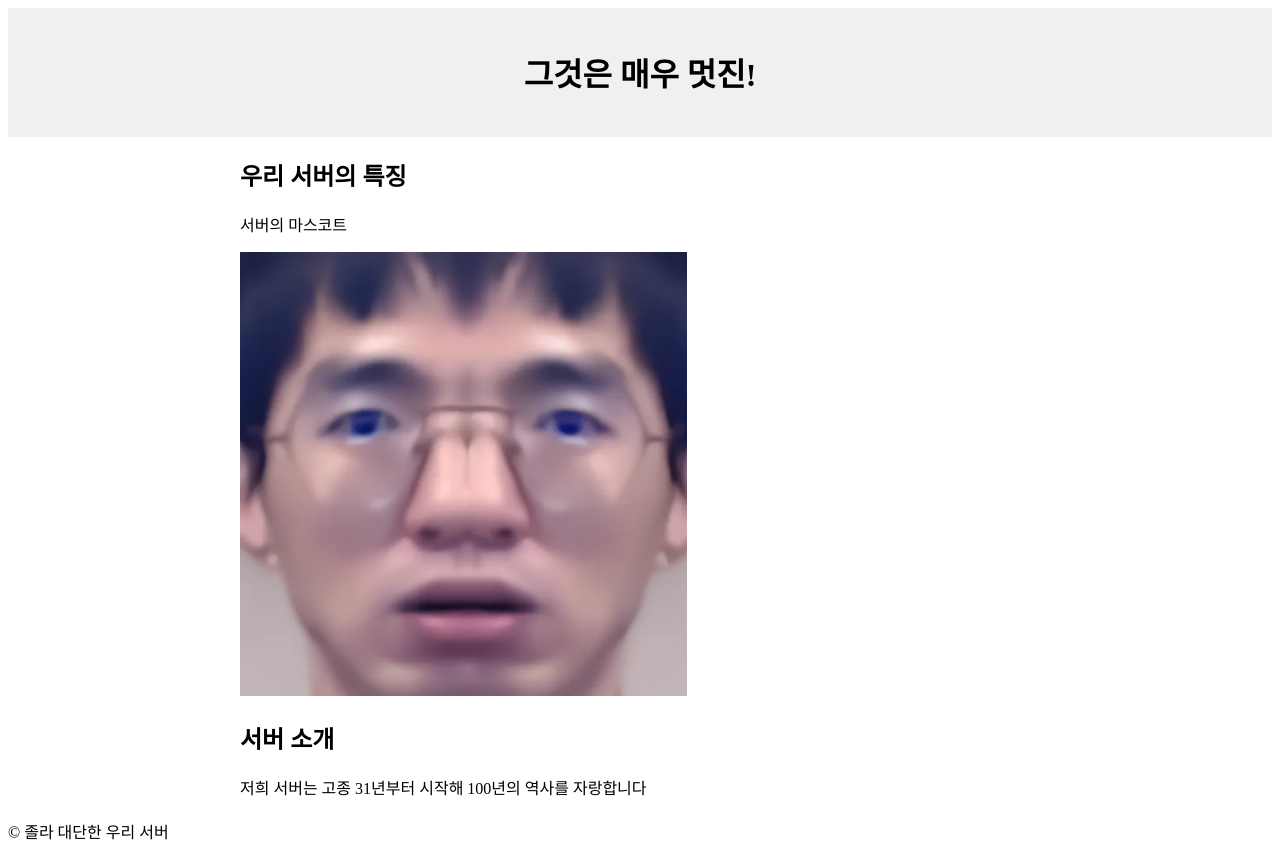
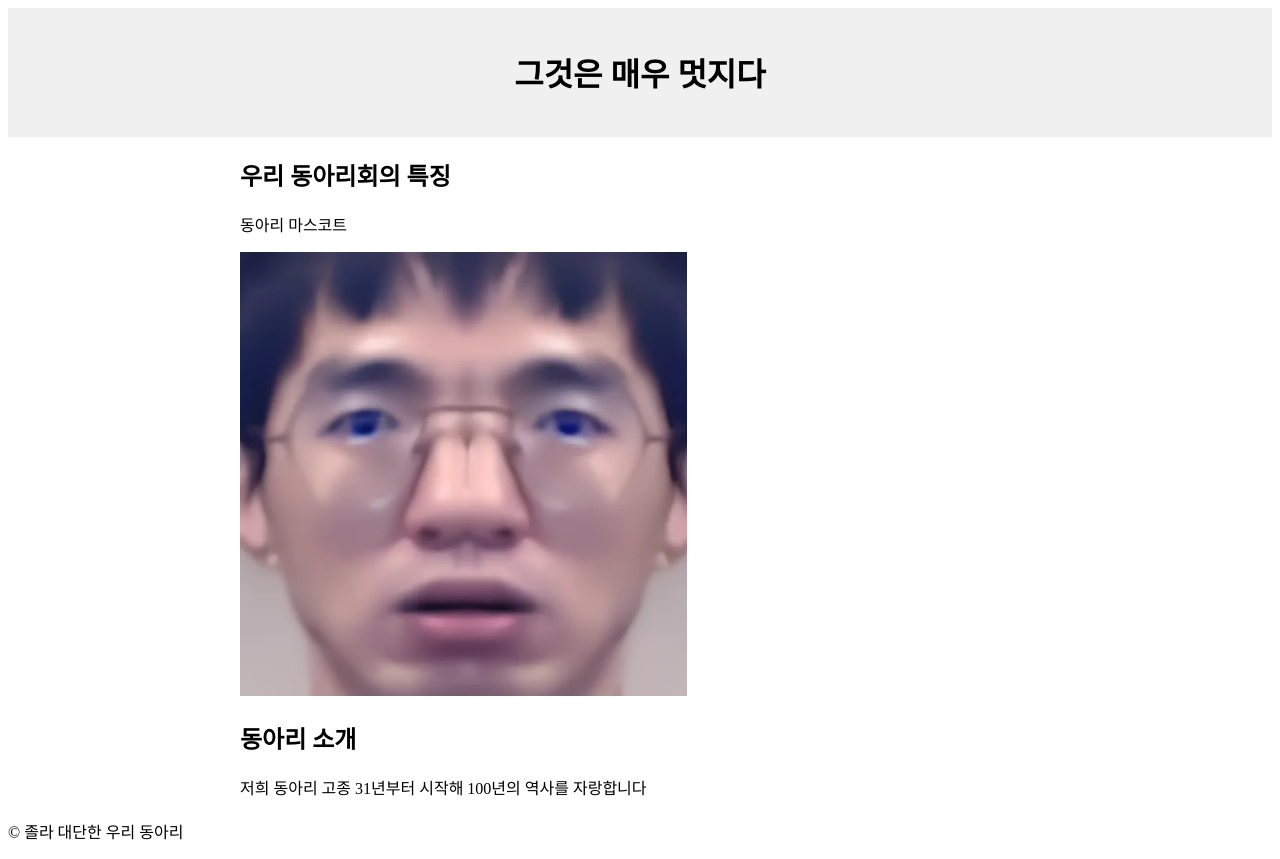
Before and after one commit to kingjinha56/Ratiingserverrrrpromotin, a plain HTML site: page index.html in a window 1280 px wide. Drawn offline with Linux system fonts and the light colour scheme.

Commit message:
Update index.html

```diff
--- a/index.html
+++ b/index.html
@@ -1,26 +1,26 @@
 <!DOCTYPE html>
 <html>
 <head>
-  <title>ㄹㅇ 지리는 카뭉 레이팅 서버</title>
+  <title>푸하하 명호의 게이게이 동아리</title>
   <link rel="stylesheet" href="style.css">
 </head>
 <body>
   <header>
-    <h1>그것은 매우 멋진!</h1>
+    <h1>그것은 매우 멋지다</h1>
   </header>
   <main>
     <section>
-      <h2>우리 서버의 특징</h2>
-      <p>서버의 마스코트</p>
+      <h2>우리 동아리회의 특징</h2>
+      <p>동아리 마스코트</p>
       <img src="uhehe.PNG" alt="마스코트 1">
     </section>
     <section>
-      <h2>서버 소개</h2>
-      <p>저희 서버는 고종 31년부터 시작해 100년의 역사를 자랑합니다</p>
+      <h2>동아리 소개</h2>
+      <p>저희 동아리 고종 31년부터 시작해 100년의 역사를 자랑합니다</p>
     </section>
   </main>
   <footer>
-    <p>&copy; 졸라 대단한 우리 서버</p>
+    <p>&copy; 졸라 대단한 우리 동아리</p>
   </footer>
 </body>
 </html>
```
